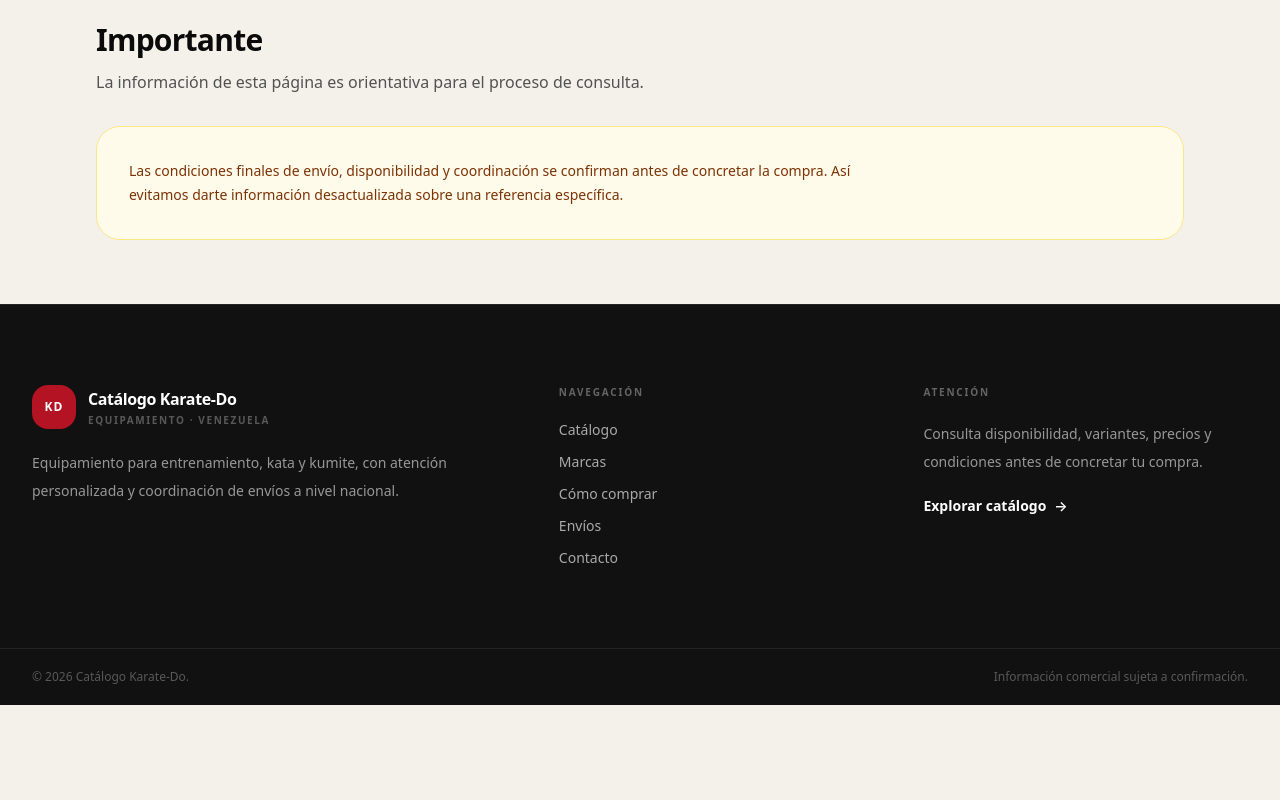
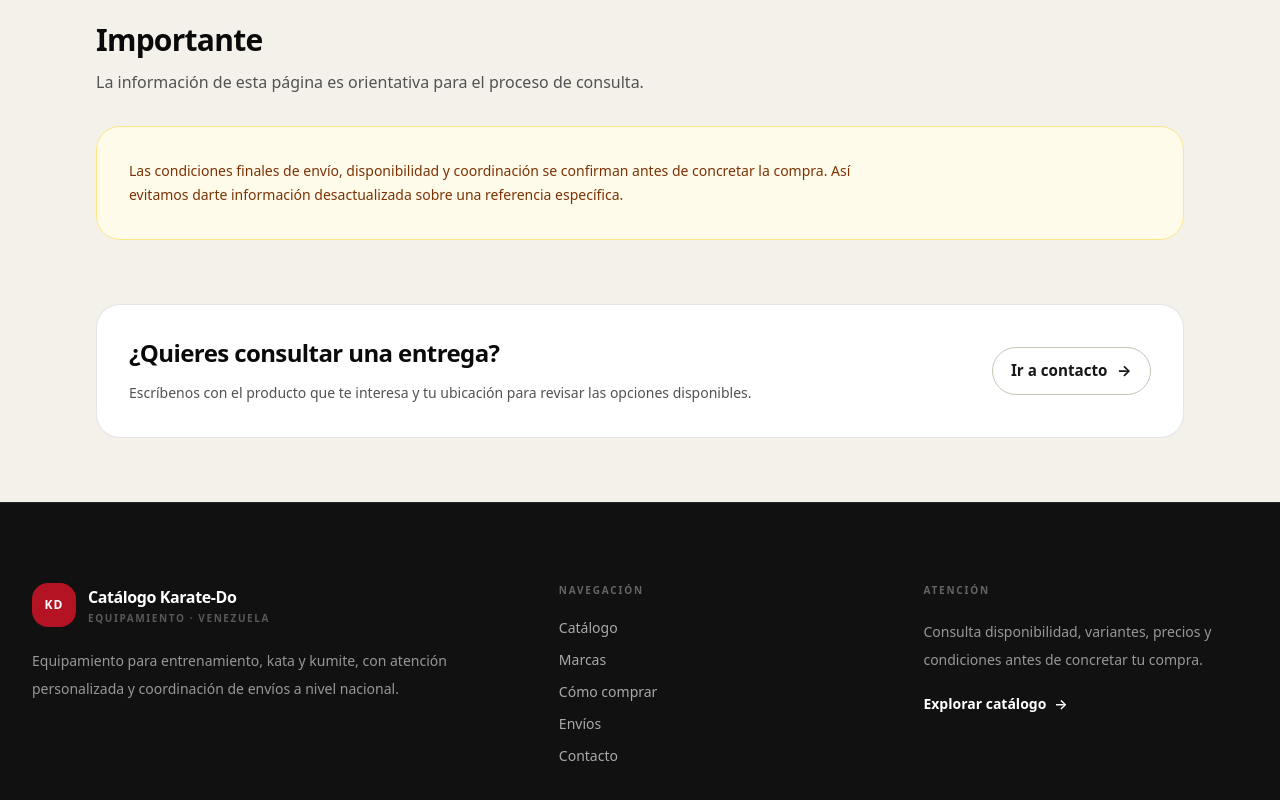
Before and after one commit to maorusohh/catalogo-karate, a Next.js app: page /entregas in a window 1280 px wide. Shown: the part 1296-2096 px from the top of the page. Before the commit the page ends 2001 px from the top, so only its background shows below. Built offline with nearby package versions, Linux system fonts and the light colour scheme.

Commit message:
refine delivery page call to action

```diff
--- a/src/app/entregas/page.tsx
+++ b/src/app/entregas/page.tsx
@@ -1,6 +1,7 @@
 import type { Metadata } from "next";
 
 import { InfoCard, InfoPage, InfoSection } from "@/components/business/info-page";
+import { ButtonLink } from "@/components/ui/button-link";
 
 export const metadata: Metadata = {
   title: "Entregas",
@@ -70,6 +71,23 @@ export default function EntregasPage() {
             </p>
           </div>
         </InfoSection>
+
+        <div className="flex flex-col gap-4 rounded-3xl border border-black/10 bg-white p-6 sm:flex-row sm:items-center sm:justify-between sm:p-8">
+          <div className="max-w-2xl">
+            <h2 className="text-2xl font-semibold tracking-tight text-neutral-950">
+              ¿Quieres consultar una entrega?
+            </h2>
+            <p className="mt-3 text-sm leading-6 text-neutral-600">
+              Escríbenos con el producto que te interesa y tu ubicación para revisar las opciones
+              disponibles.
+            </p>
+          </div>
+
+          <ButtonLink href="/contacto" variant="secondary" size="lg" className="shrink-0">
+            Ir a contacto
+            <span aria-hidden="true">→</span>
+          </ButtonLink>
+        </div>
       </div>
     </InfoPage>
   );
```
